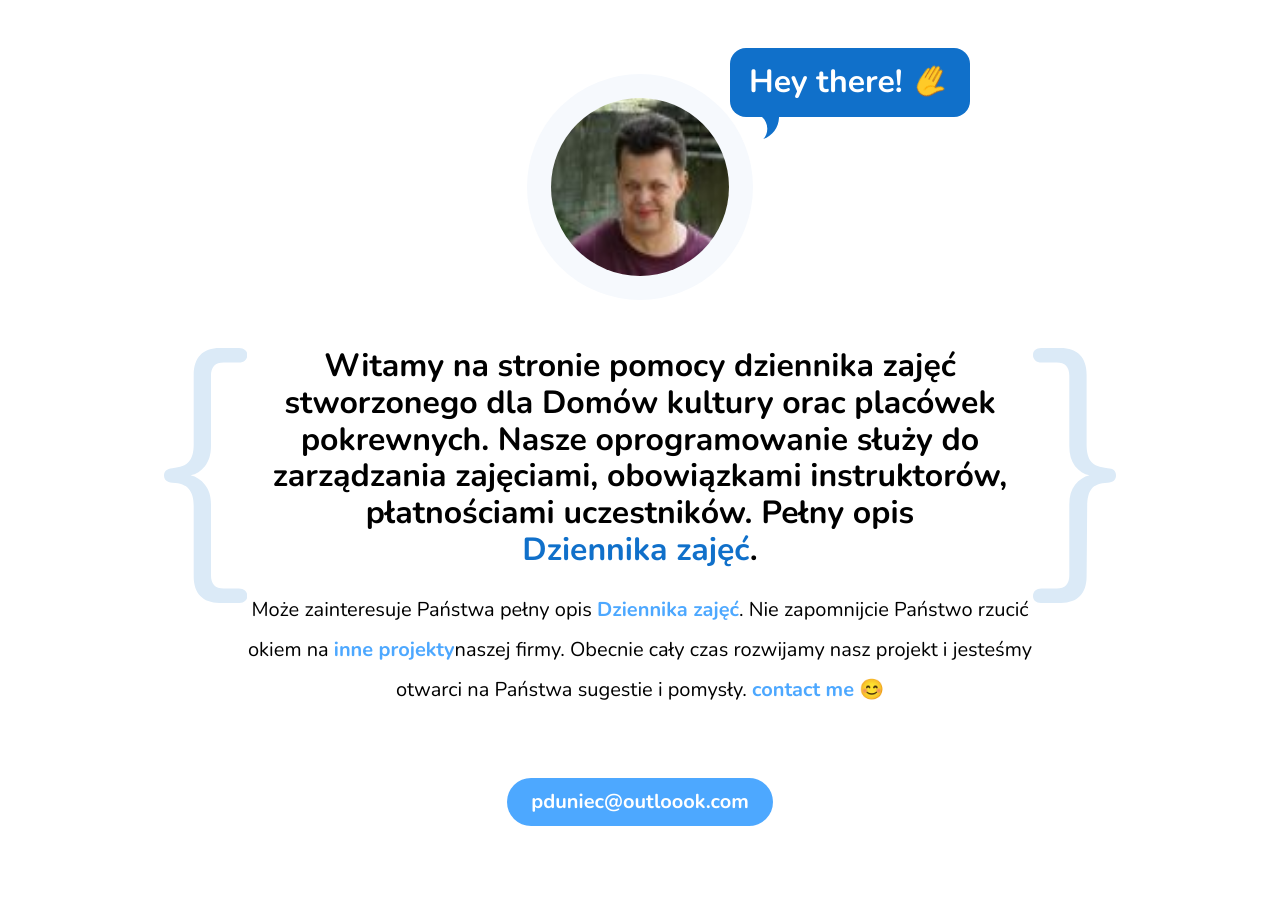
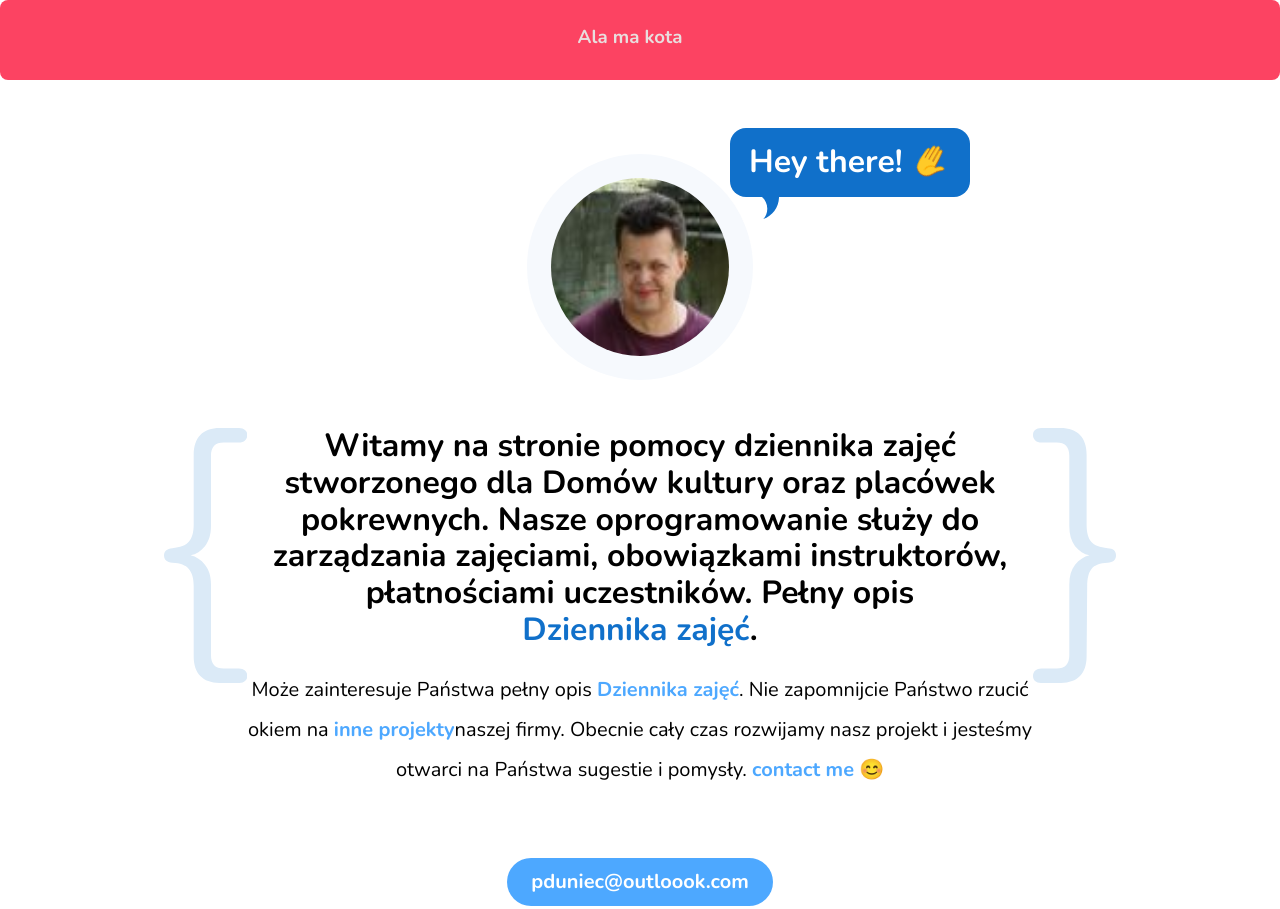
Before and after one commit to itzygzak/dkk32-help, a website built with webpack: page src/pages/index.html in a window 1280 px wide. Shown: the top 909 px of the page. Built offline with nearby package versions, Linux system fonts and the light colour scheme; no server answers.

Commit message:
Add menu toolbar

```diff
--- a/src/pages/index.html
+++ b/src/pages/index.html
@@ -13,6 +13,12 @@
   </head>
   <body>
     <main>
+      <section class="navigation">
+        <div class="navigation__link">
+            <h3>Ala ma kota</h3>
+        </div>
+
+      </section>
       <section class="hero">
         <div class="hero__image-container">
           <img
@@ -29,7 +35,7 @@
         <div class="hero__description">
           <h1 class="header">
             Witamy na stronie pomocy dziennika zajęć stworzonego dla Domów kultury
-            orac placówek pokrewnych. Nasze oprogramowanie służy do zarządzania
+            oraz placówek pokrewnych. Nasze oprogramowanie służy do zarządzania
             zajęciami, obowiązkami instruktorów, płatnościami uczestników. Pełny opis
             <span class="hero__special">Dziennika zajęć</span>.
           </h1>
--- a/src/scss/_variables.scss
+++ b/src/scss/_variables.scss
@@ -7,6 +7,7 @@ $darkGray: #1e1e1e;
 $mediumGray: #464a4d;
 $lightBlue: #4da8ff;
 $lighterBlue: #dbeaf7;
+$pink: #fc4362;
 $text: 424a70;
 $textDark: #234361;
 
--- a/src/scss/main.scss
+++ b/src/scss/main.scss
@@ -9,6 +9,7 @@
 @import "modules/projects.scss";
 @import "modules/socials.scss";
 @import "modules/skills.scss";
+@import "modules/menu.scss";
 
 html {
   box-sizing: border-box;
--- a/src/scss/modules/contact.scss
+++ b/src/scss/modules/contact.scss
@@ -1,5 +1,5 @@
 .contact {
-  background: $lighterBlue;
+  background: $pink;
   padding: 64px 16px 88px;
   @media (min-width: $desktop) {
     padding-top: 80px;
--- /dev/null
+++ b/src/scss/modules/menu.scss
@@ -0,0 +1,19 @@
+.navigation {
+    /*padding: 10px;*/
+   /* background:rgb(71,138,5);*/
+      background: #fc4362;
+      padding: 8px;
+      border-radius: 8px;
+      display: flex;
+      justify-content: space-around;
+      height: 80px;
+      align-items: right; }
+
+  .navigation__link {
+    color: rgb(233, 222, 222);
+    display: inline-block;
+    margin-right: 20px; }
+
+  .navigation__link--homepage {
+    background: yellow;
+    color: #000; }
--- a/src/scss/modules/skills.scss
+++ b/src/scss/modules/skills.scss
@@ -1,5 +1,5 @@
 .skills {
-  background: $blue;
+  background: $pink;
   color: #fff;
   padding: 64px 16px 88px;
   &__columns {
```
